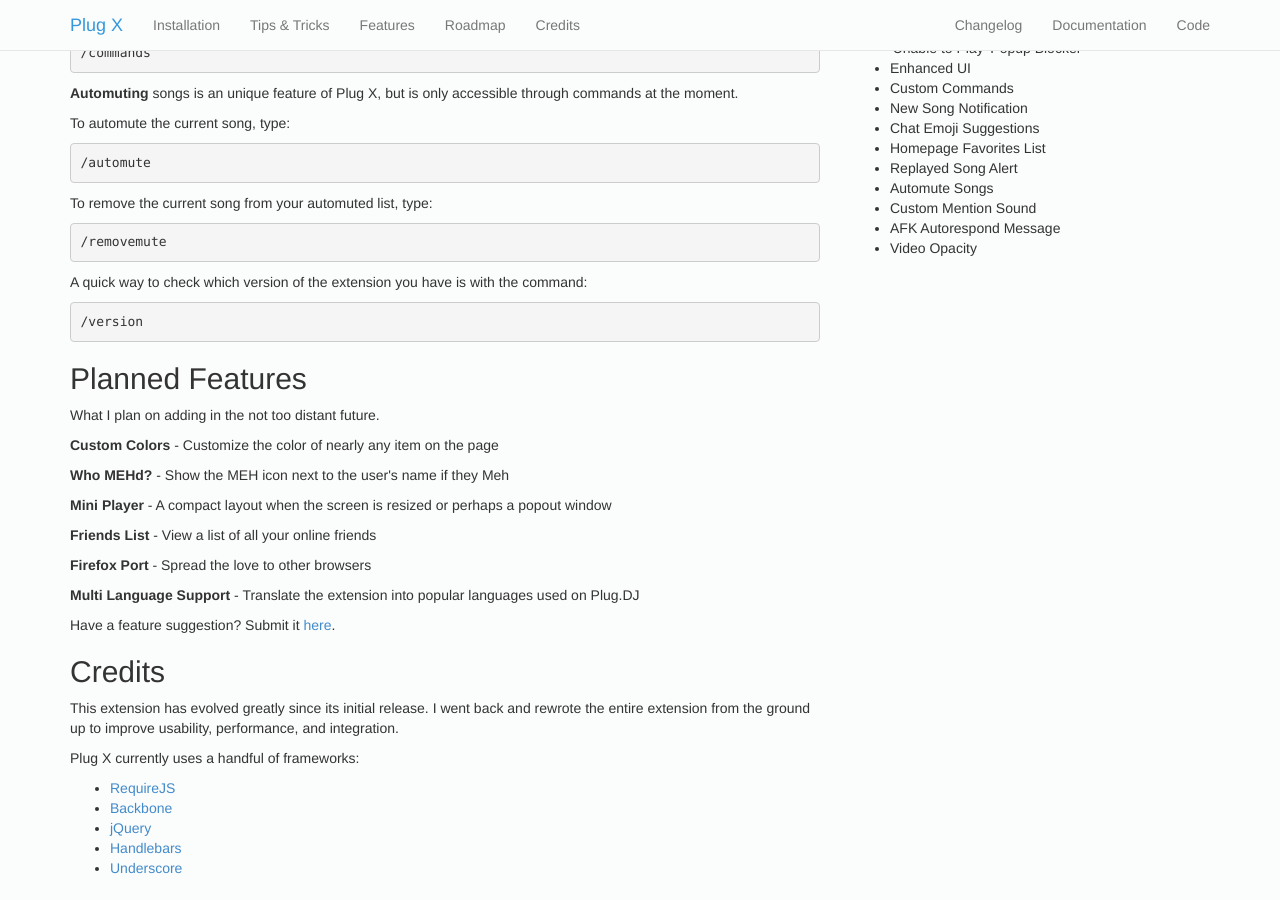
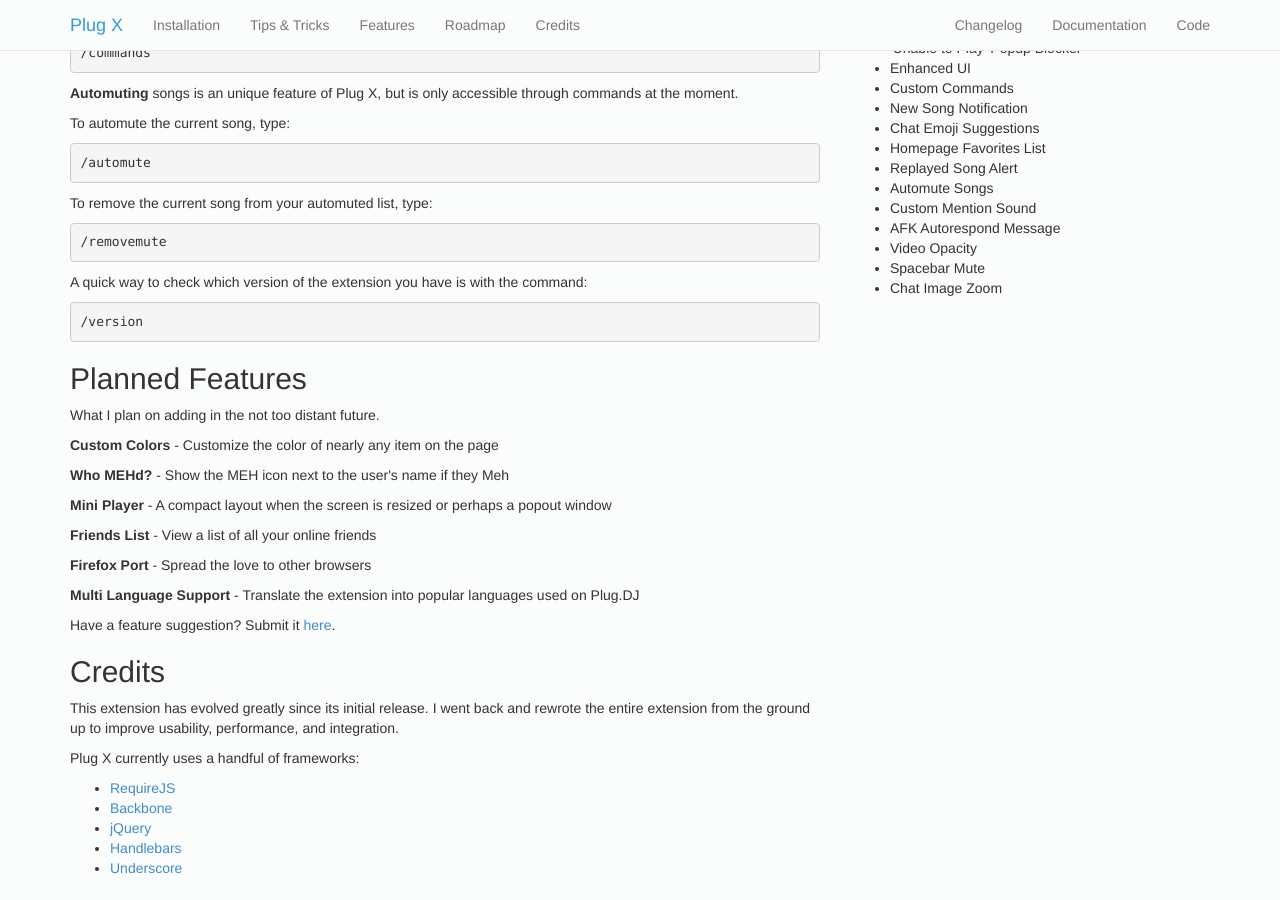
Before and after one commit to skylerb/Plug-X, a Jekyll site: the page built from index.html, in a window 1280 px wide and 900 px high, scrolled down 639 px. Built offline with Jekyll 4.4.1, drawn with Linux system fonts in a browser that asks for light colours; nearby versions of some CDN libraries; Markdown is read by kramdown in place of the engine named in the settings.

Commit message:
New features

```diff
--- a/index.html
+++ b/index.html
@@ -64,6 +64,8 @@
 			<li>Custom Mention Sound</li>
 			<li>AFK Autorespond Message</li>
 			<li>Video Opacity</li>
+			<li>Spacebar Mute</li>
+			<li>Chat Image Zoom</li>
 		</ul>
 	</div>
 </div>
```
